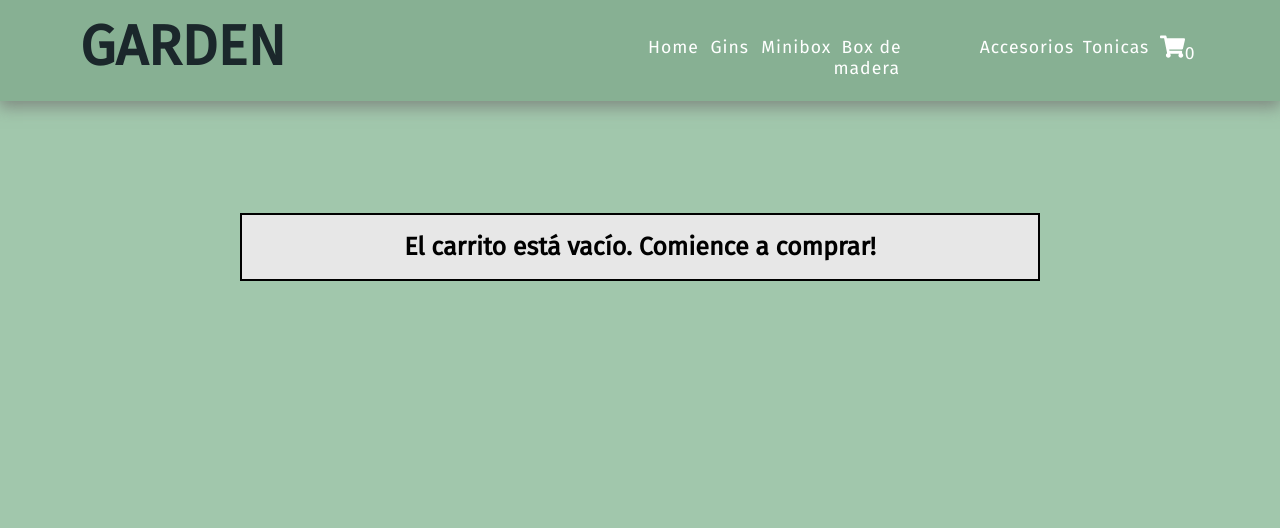
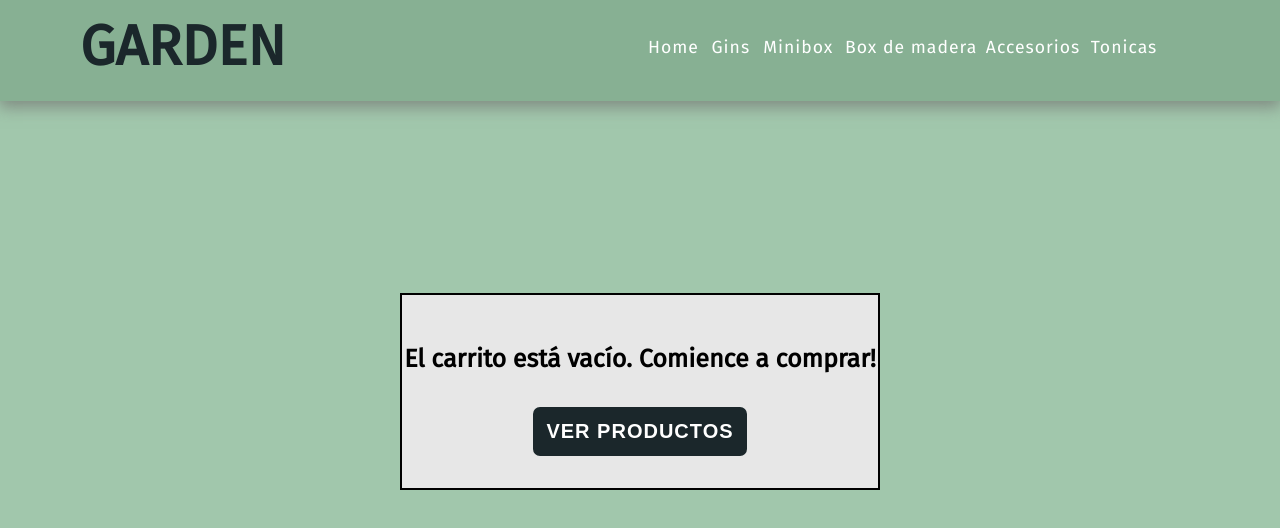
Before and after one commit to juanmatrellini/GARDEN-Trellini-react, a React (Create React App) app: page /cart in a window 1280 px wide. Shown: the top 528 px of the page. Built offline with nearby package versions, Linux system fonts and the light colour scheme.

Commit message:
cart view

```diff
--- a/public/JSON/ApiData.json
+++ b/public/JSON/ApiData.json
@@ -60,7 +60,7 @@
         "title": "GIN HEREDERO",
         "file": "/Imag/heredero-01.jpg",
         "info": "Lorem ipsum dolor sit amet, consectetur adipisicing elit. Quidem minus laborum voluptatibus ipsum culpa numquam, suscipit, dignissimos corrupti, officiis reiciendis et quod. Veritatis expedita maxime officia asperiores quis delectus distinctio.",
-        "stock": 10
+        "stock": 5
       },
       {
         "price": 1700,
--- a/src/components/Cart/Cart.css
+++ b/src/components/Cart/Cart.css
@@ -1,8 +1,10 @@
 .cartDiv {
     text-align: center;
-    margin: 7rem 15rem;
+    margin: 12rem 25rem;
     border: 2px solid black;
     background-color: #e7e7e7;
+    padding-top: 2rem;
+    padding-bottom: 2rem;
 }
 
 .cartTotal {
@@ -28,7 +30,6 @@
 }
 
 .btnContinue {
-    margin: 2rem;
     padding: .5rem;
     font-size: 18px;
     font-weight: bold;
--- a/src/components/Cart/Cart.jsx
+++ b/src/components/Cart/Cart.jsx
@@ -2,6 +2,7 @@ import CartItem from "../CartItem/CartItem";
 import "./Cart.css"
 import {NavLink} from "react-router-dom"
 import { useCartContext } from "../context/CartContextProvider";
+import ButtonDefault from "../../components/ButtonDefault/ButtonDefault";
 
 
 const Cart = () => {
@@ -17,15 +18,18 @@ const Cart = () => {
     {cartList.length > 0 ? (
         <>
         <div className="cartTotal">
-            <h1>Precio total: $ {totalPrice()}</h1>
+            <h1>Total: $ {totalPrice()}</h1>
             <NavLink to='/'><button className="btnContinue">Seguir Comprando</button></NavLink>
             <button className="btnEmpty" onClick={() => emptyCart()}>Vaciar Carrito</button>
+            <ButtonDefault title={"TERMINAR COMPRA"} />
         </div>
         </>
     )
 : (
-
-        <h1>El carrito está vacío. Comience a comprar!</h1>
+        <>
+            <h1>El carrito está vacío. Comience a comprar!</h1>
+            <NavLink to='/'><ButtonDefault title={"VER PRODUCTOS"} /></NavLink>
+        </>
     )}
         </div>
     )
--- a/src/components/CartItem/CartItem.jsx
+++ b/src/components/CartItem/CartItem.jsx
@@ -1,6 +1,5 @@
 import React from 'react'
 import "./CartItem.css"
-import ButtonDefault from '../ButtonDefault/ButtonDefault'
 
 import { useCartContext } from '../context/CartContextProvider'
 
--- a/src/components/CartWidget/CartWidget.jsx
+++ b/src/components/CartWidget/CartWidget.jsx
@@ -1,16 +1,17 @@
 import React from 'react'
 import './CartWidget.css'
 import { FaShoppingCart } from 'react-icons/fa'
-import { useCartContext } from '../context/CartContextProvider'
+// import { useCartContext } from '../context/CartContextProvider'
 import { NavLink } from 'react-router-dom'
 
-const CartWidget = () => {
-  const {totalCount} = useCartContext();
+const CartWidget = ({itemQ}) => {
+  // const {totalCount} = useCartContext();
   return (
     <NavLink to='/cart'>
-      <FaShoppingCart className='cart'/>
-      <span>{totalCount()}</span>
-    </NavLink>
+    <FaShoppingCart className='cart'/>
+    <span>{itemQ}</span>
+  </NavLink>
+
   )
 }
 
--- a/src/components/ItemDetail/ItemDetail.jsx
+++ b/src/components/ItemDetail/ItemDetail.jsx
@@ -10,13 +10,16 @@ const ItemDetail = ({item}) => {
   const {addItem, unitsPerProduct} = useCartContext();
 
 
-const onAdd = (count) => {
+
+const onAdd = (count, stockAvailable) => {
   if (count + unitsPerProduct(item.id) > item.stock) {
     const availableToAdd = item.stock - unitsPerProduct(item.id)
     return alert(`Solo puede agregar ${availableToAdd} productos`)
   }
   setBought(true)
   addItem(item, count)
+
+
 
 }
 
--- a/src/components/NavBar/NavBar.css
+++ b/src/components/NavBar/NavBar.css
@@ -113,3 +113,8 @@
     background-color: white;
     color: #1b272b;
 } */
+
+.cartNone {
+    visibility: hidden;
+    color: #87b093;
+}
--- a/src/components/NavBar/NavBar.jsx
+++ b/src/components/NavBar/NavBar.jsx
@@ -2,8 +2,12 @@ import React from 'react';
 import './NavBar.css';
 import CartWidget from '../CartWidget/CartWidget';
 import { NavLink } from 'react-router-dom';
+import {useCartContext} from '../context/CartContextProvider'
 
 function NavBar(props) {
+    const {totalCount} = useCartContext();
+
+
     return (
         <nav className='header'>
             <div className='logo'>
@@ -17,7 +21,10 @@ function NavBar(props) {
                     <li className='navLink'><NavLink to='/category/box'>Box de madera</NavLink></li>
                     <li className='navLink'><NavLink to='/category/accesorio'>Accesorios</NavLink></li>
                     <li className='navLink'><NavLink to='/category/tonica'>Tonicas</NavLink></li>
-                    <li className='navLink'><CartWidget/></li>
+                    {totalCount() > 0
+                     ?   <li className='navLink'><CartWidget itemQ={totalCount()}/></li>
+                     :  <li className='navLink cartNone'><CartWidget/></li>
+                    }
                 </ul>
             </div>
         </nav>
--- a/src/components/context/CartContextProvider.jsx
+++ b/src/components/context/CartContextProvider.jsx
@@ -8,13 +8,13 @@ const CartContextProvider = ( {children} ) => {
     const [cartList, setCartList] = useState([]);
 
     const inCart = (id) => {
-        return cartList.some((item) => item.id == id);
+        return cartList.some((item) => item.id === id);
     };
 
     const addItem = (item, quantity) => {
         if (inCart(item.id)) {
             return setCartList(
-                cartList.map((product) => product.id == item.id
+                cartList.map((product) => product.id === item.id
                 ? {...product, quantity: product.quantity + quantity}
                 : product
                 )
@@ -37,7 +37,7 @@ const CartContextProvider = ( {children} ) => {
         }
         setCartList(
             cartList.map((product) =>
-            product.id == id
+            product.id === id
             ? {...product, quantity: product.quantity -1}
             : product
             )
@@ -47,7 +47,7 @@ const CartContextProvider = ( {children} ) => {
     const addOneUnit = (id) => {
         setCartList(
             cartList.map((product) =>
-            product.id == id
+            product.id === id
             ? {...product, quantity: product.quantity +1}
             : product
             )
@@ -63,7 +63,7 @@ const CartContextProvider = ( {children} ) => {
     };
 
     const unitsPerProduct = (id) => {
-        const foundInCart = cartList.find((item) => item.id == id);
+        const foundInCart = cartList.find((item) => item.id === id);
         return foundInCart ? foundInCart.quantity : 0
     }
 
--- a/src/pages/ItemListContainer/ItemListContainer.css
+++ b/src/pages/ItemListContainer/ItemListContainer.css
@@ -3,6 +3,7 @@
     display: grid;
     grid-template-columns: repeat(4, 1fr);
     justify-content: center;
+    align-items: center;
 }
 
 .container a {
```
Also changed, not shown: src/components/CartWidget/CartWidget.css (line endings or trailing spaces).
